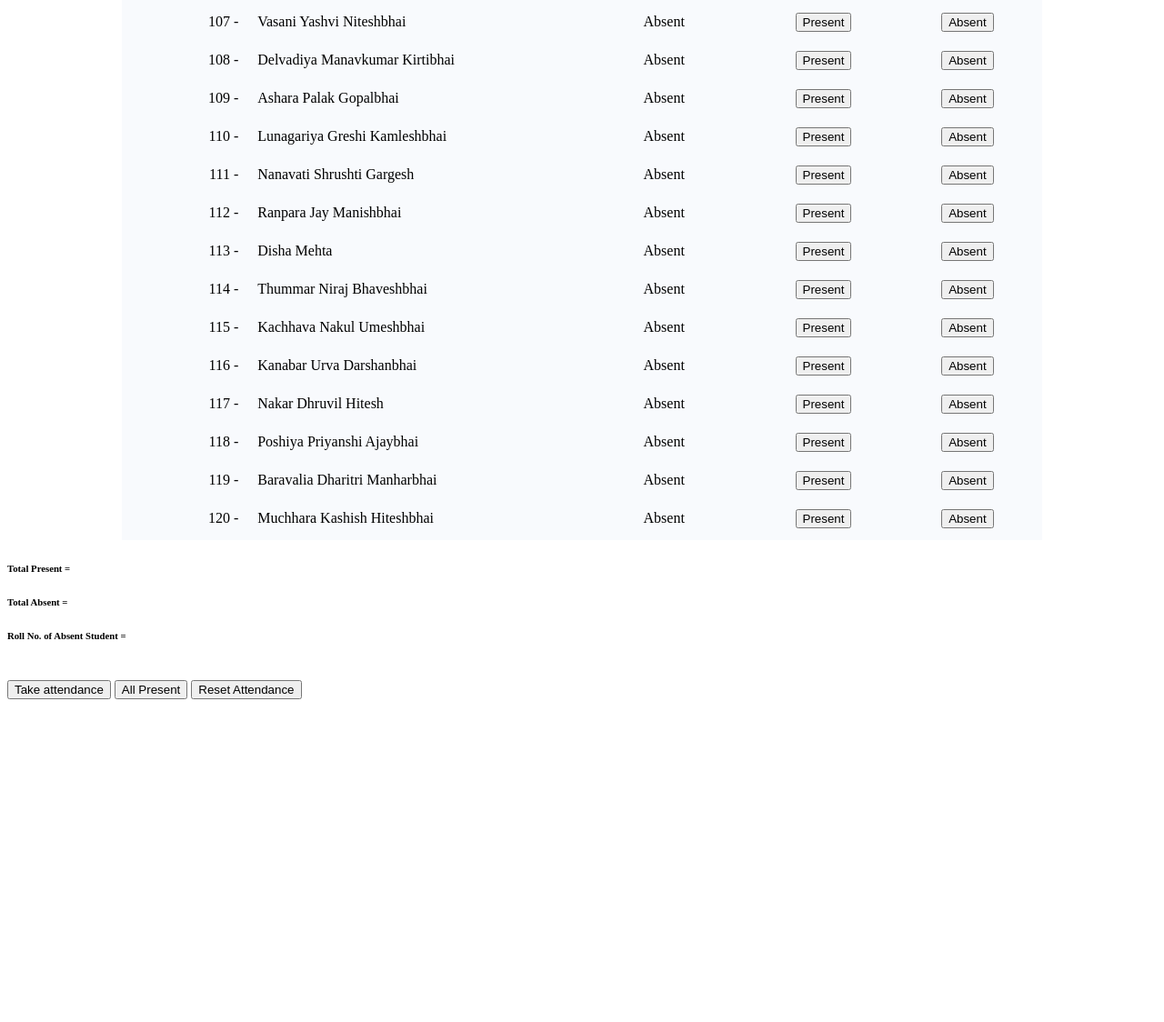
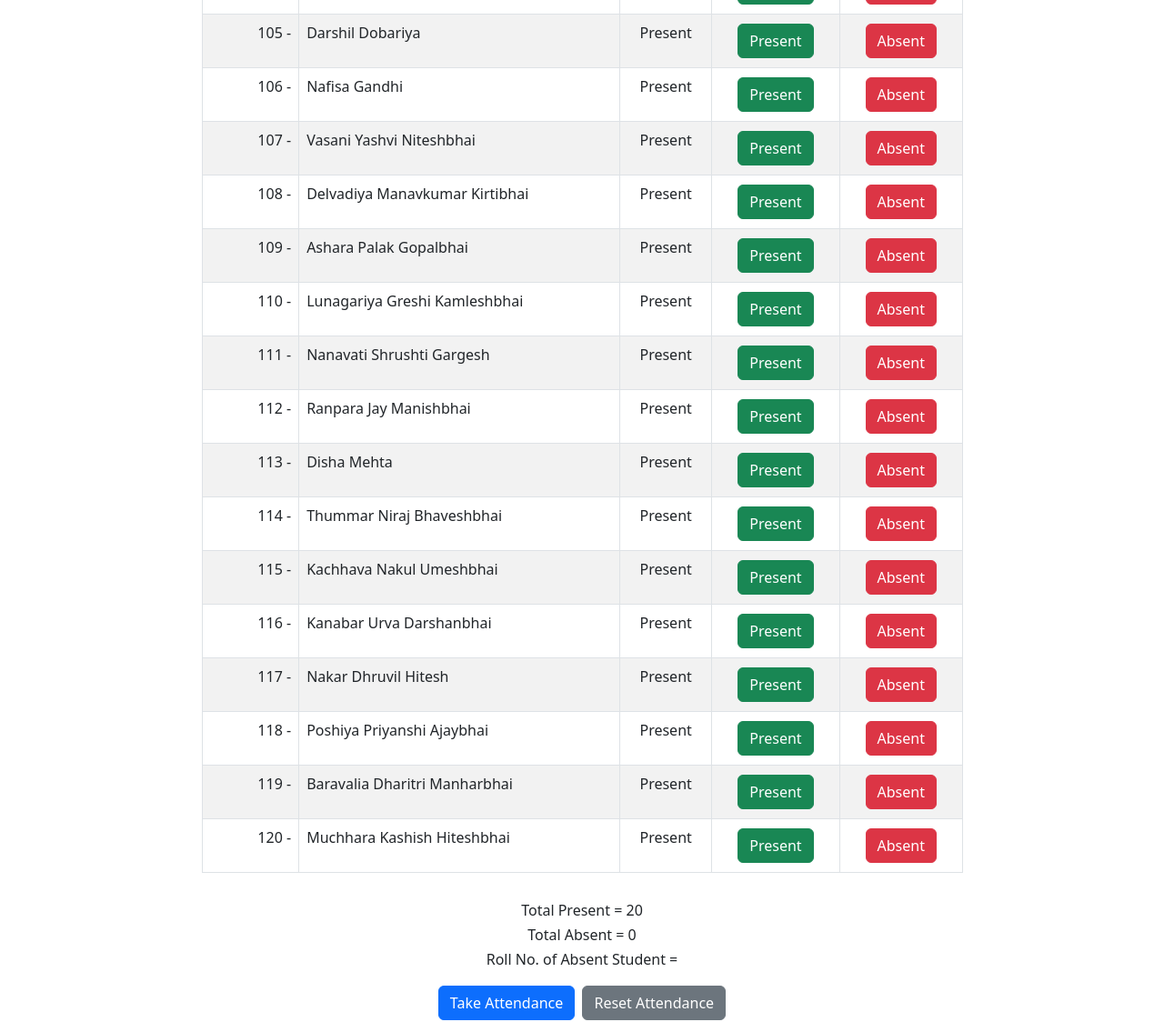
Before and after one commit to NakulKachhava/Sem---3-WT, a plain HTML site: page attendance.html in a window 1280 px wide. Shown: the part 370-1494 px from the top of the page at 91% size. Before the commit the page ends 1147 px from the top, so only its background shows below. Drawn offline with nearby package versions, Linux system fonts and the light colour scheme.

Commit message:
Update attendance.html

```diff
--- a/attendance.html
+++ b/attendance.html
@@ -3,17 +3,53 @@
 <head>
     <meta charset="utf-8">
     <meta name="viewport" content="width=device-width, initial-scale=1">
-	<title></title>
+    <title>Student Attendance Tracker</title>
+    <link href="https://cdn.jsdelivr.net/npm/bootstrap@5.3.0/dist/css/bootstrap.min.css" rel="stylesheet">
     <style>
-        .myh1{
+        .myh1 {
             color: rgb(0, 149, 255);
+            margin: 30px 0;
+        }
+        .btn {
+            margin: 2px;
+        }
+        table {
+            background-color: #f8fafd;
         }
     </style>
 </head>
 <body>
-    <h1 align="center" class="myh1">Student Attendance Tracker</h1>
-	<script type="text/javascript">
-        student = ['Jiya Kyada',
+    <div class="container text-center">
+        <h1 class="myh1">Student Attendance Tracker</h1>
+        <div class="table-responsive">
+            <table class="table table-bordered table-striped w-75 mx-auto">
+                <thead class="table-primary">
+                    <tr>
+                        <th>Roll No.</th>
+                        <th>Name</th>
+                        <th>Status</th>
+                        <th colspan="2">Action</th>
+                    </tr>
+                </thead>
+                <tbody id="student-table-body"></tbody>
+            </table>
+        </div>
+
+        <div class="mt-3">
+            <h6>Total Present = <span id="presentCount">0</span></h6>
+            <h6>Total Absent = <span id="absentCount">0</span></h6>
+            <h6>Roll No. of Absent Student = <span id="absentStudent"></span></h6>
+        </div>
+
+        <div class="mt-3">
+            <button class="btn btn-primary" onclick="takeAttendance()">Take Attendance</button>
+            <button class="btn btn-secondary" onclick="resetAttendance()">Reset Attendance</button>
+        </div>
+    </div>
+
+    <script>
+        const student = [
+            'Jiya Kyada',
             'Shah Dhvani Hitesh',
             'Saraya Mohit Haresh',
             'Zalavadiya Heet Siddharth',
@@ -34,61 +70,73 @@
             'Baravalia Dharitri Manharbhai',
             'Muchhara Kashish Hiteshbhai'
         ];
-        document.write('<table class="student-row"  cellpadding="8" cellspacing="5" style="width: 80%; margin: 0 auto; background-color: #f8fafd;">');
-        document.write('<tr>');
-        document.write('<th>Roll No.</th>');
-        document.write('<th>Name</th>');
-        document.write('<th>Status</th>');
-        document.write('<th>Action</th>');
-        document.write('</tr>');
-		for(i=101;i<121;i++){
-			document.write(
-                `<tr>
-                    <td style="width: 100px; text-align: right;"><span class="student-roll">${i}</span> - </td>
-                    <td style="text-align: left;" width="300px"><span class="student-name">${student[i - 101]}</span></td>
-                    <td style="text-align: center;" width="150px"><span id="+i+">Absent</span></td>
-                    <td style="width: 120px; text-align: center;"><button class="present-btn" onclick="markPresent(${i})">Present</button></td>
-                    <td style="width: 120px; text-align: center;"><button class="absent-btn" onclick="markAbsent(${i})">Absent</button></td>
-                </tr>`
-            );
+
+        let totalPresent = student.length;
+        let totalAbsent = 0;
+
+        document.addEventListener("DOMContentLoaded", function () {
+            const tbody = document.getElementById("student-table-body");
+
+            for (let i = 101; i < 121; i++) {
+                const row = document.createElement("tr");
+                row.innerHTML = `
+                    <td style="text-align: right;">${i} -</td>
+                    <td style="text-align: left;">${student[i - 101]}</td>
+                    <td id="status-${i}" style="text-align: center;">Present</td>
+                    <td><button class="btn btn-success" onclick="markPresent(${i})">Present</button></td>
+                    <td><button class="btn btn-danger" onclick="markAbsent(${i})">Absent</button></td>
+                `;
+                tbody.appendChild(row);
             }
-        document.write('</table>');
-        document.write('<h6>Total Present = </h6>');
-        document.write('<h6>Total Absent = </h6>');
-        document.write('<h6 id="absentStudent" >Roll No. of Absent Student = </h6>');
-	</script>
-	<br/>
-	<button onclick="takeAttendance()">Take attendance</button>
-	<button onclick="allPresent()">All Present</button>
-	<button onclick="resetAttendance()">Reset Attendance</button>
-	<script type="text/javascript">
 
-		function allPresent(){
-			for(i=101; i < student.length+101; i++){
-				document.getElementsById("+i+").innerHTML = Present;
+            updateCounts();
+        });
+
+        function markPresent(i) {
+            let sref = document.getElementById(`status-${i}`);
+            if (sref.innerHTML === "Absent") {
+                sref.innerHTML = "Present";
+                totalPresent++;
+                totalAbsent--;
+                updateCounts();
+            }
+        }
+
+        function markAbsent(i) {
+            let sref = document.getElementById(`status-${i}`);
+            if (sref.innerHTML === "Present") {
+                sref.innerHTML = "Absent";
+                totalPresent--;
+                totalAbsent++;
+                updateCounts();
+            }
+        }
+
+        function resetAttendance() {
+            for (let i = 101; i < student.length + 101; i++) {
+                document.getElementById(`status-${i}`).innerHTML = "Present";
             }
             totalPresent = student.length;
+            totalAbsent = 0;
+            updateCounts();
+            document.getElementById("absentStudent").innerHTML = "";
         }
 
-		function allAbsent(){
-			for(i=101; i < student.length+101; i++){
-				document.getElementsById("+i+").innerHTML = Absent;
+        function takeAttendance() {
+            let absentNos = "";
+            for (let i = 101; i < student.length + 101; i++) {
+                let status = document.getElementById(`status-${i}`).innerHTML;
+                if (status === "Absent") {
+                    absentNos += i + ", ";
                 }
-            totalAbsent = 0;
+            }
+            document.getElementById("absentStudent").innerHTML = absentNos;
         }
 
-		function takeAttendance(){
-			absentNos = "";
-
-			for(i=101; i < student.length+101; i++){
-                statusRef = document.getElementsById("+i+").innerHTML;
-				if(statusRef == "Absent"){
-					absentNos += i + ",";
+        function updateCounts() {
+            document.getElementById("presentCount").innerText = totalPresent;
+            document.getElementById("absentCount").innerText = totalAbsent;
         }
-			}
-            document.getElementById("absentStudent").innerHTML = "Roll No. of Absent Student = " + absentNos;
-		}
-
     </script>
 </body>
 </html>
```
Lines whose indentation alone changed are shown as unchanged.
